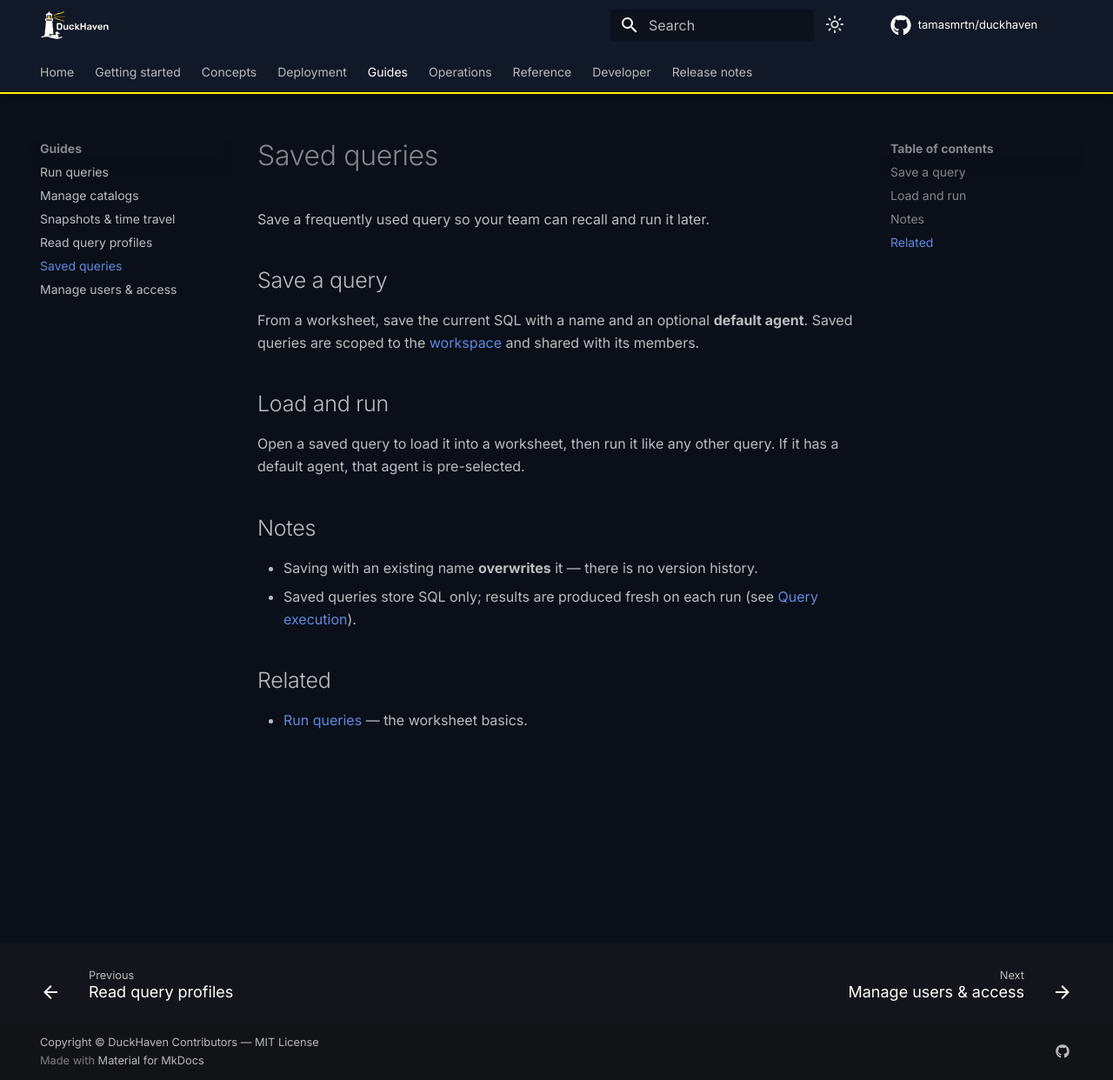
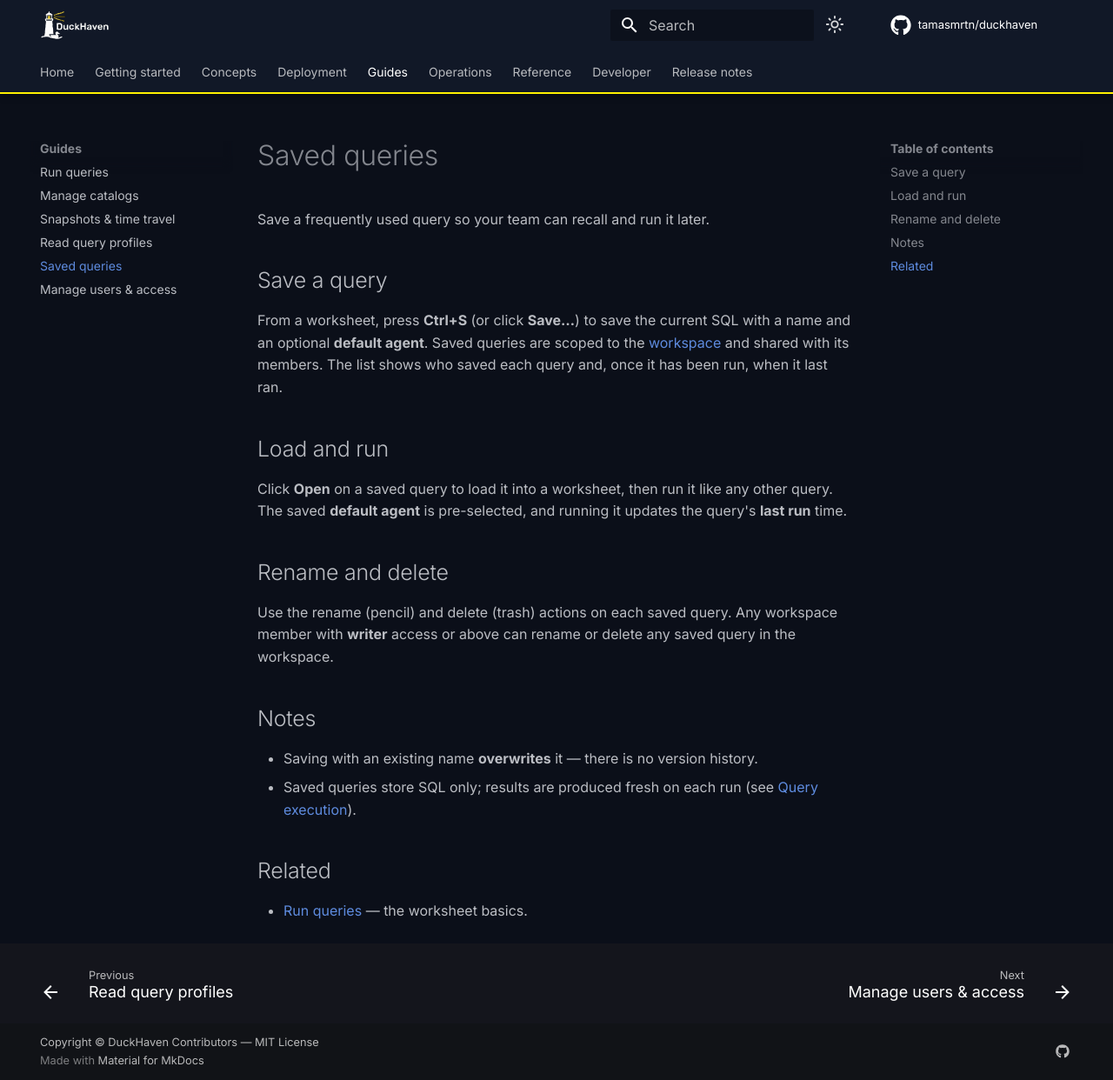
Before and after one commit to tamasmrtn/duckhaven, an MkDocs documentation site: the page built from docs/guides/saved-queries.md, in a window 1280 px wide and 1242 px high. Shown: the whole window at 87% size. Built offline with MkDocs 1.6.1 and Material for MkDocs 9.7.7, drawn with Linux system fonts in a browser that asks for light colours; comment, search, counter and statistics services are not loaded.

Commit message:
Document Saved Queries CRUD and worksheet tabs
Cover delete, rename, overwrite-by-name, one-click Open, the remembered
agent, real last-run, Ctrl+S save, and double-click tab rename.

```diff
--- a/docs/guides/saved-queries.md
+++ b/docs/guides/saved-queries.md
@@ -4,13 +4,19 @@ Save a frequently used query so your team can recall and run it later.
 
 ## Save a query
 
-From a worksheet, save the current SQL with a name and an optional **default agent**. Saved queries are scoped to the
-[workspace](../concepts/workspaces.md) and shared with its members.
+From a worksheet, press **Ctrl+S** (or click **Save…**) to save the current SQL with a name and an optional
+**default agent**. Saved queries are scoped to the [workspace](../concepts/workspaces.md) and shared with its members.
+The list shows who saved each query and, once it has been run, when it last ran.
 
 ## Load and run
 
-Open a saved query to load it into a worksheet, then run it like any other query. If it has a default agent, that agent
-is pre-selected.
+Click **Open** on a saved query to load it into a worksheet, then run it like any other query. The saved **default
+agent** is pre-selected, and running it updates the query's **last run** time.
+
+## Rename and delete
+
+Use the rename (pencil) and delete (trash) actions on each saved query. Any workspace member with **writer** access or
+above can rename or delete any saved query in the workspace.
 
 ## Notes
 
```
Also changed, not shown: docs/guides/run-queries.md (+4 -3 lines).
